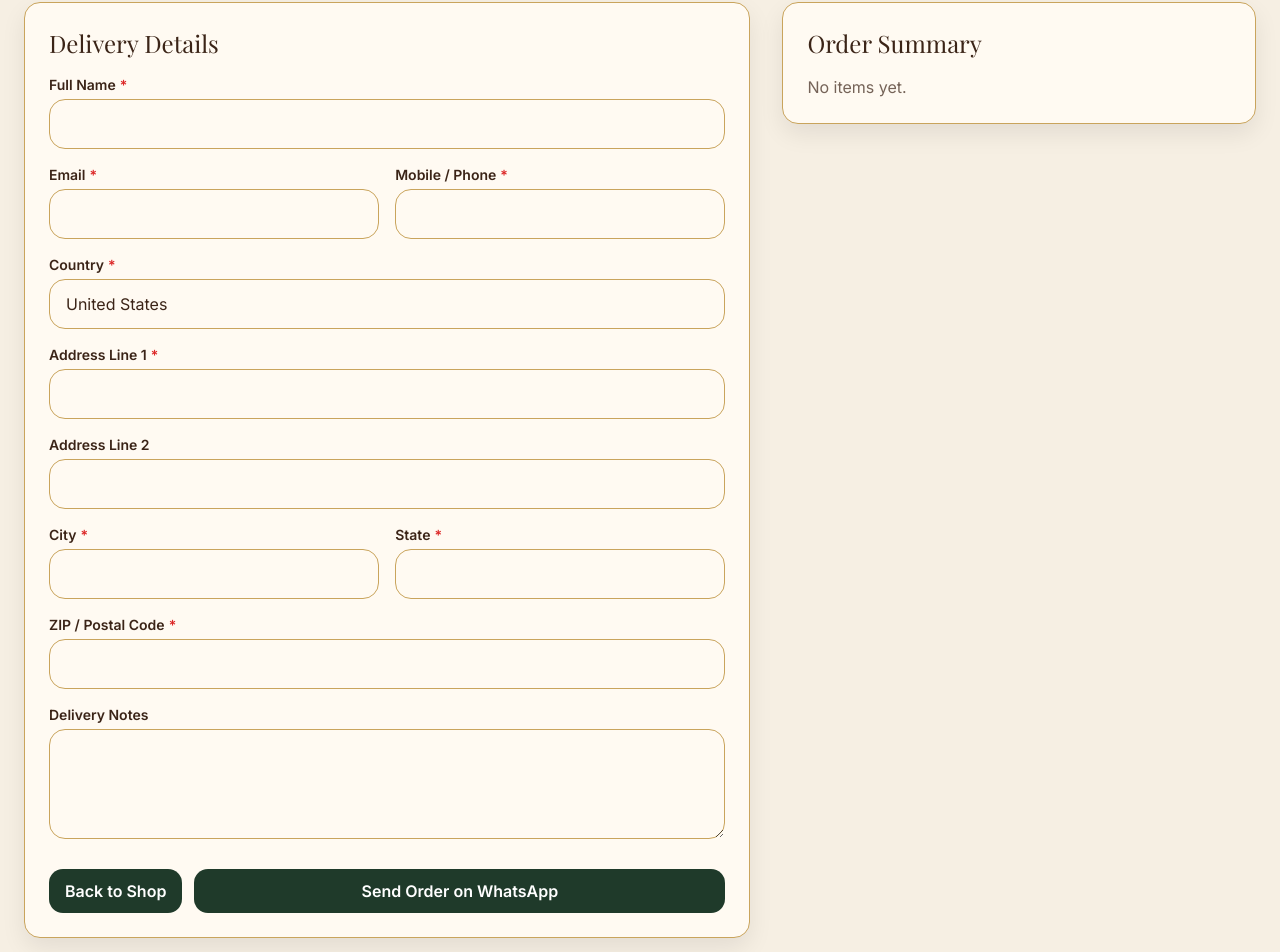
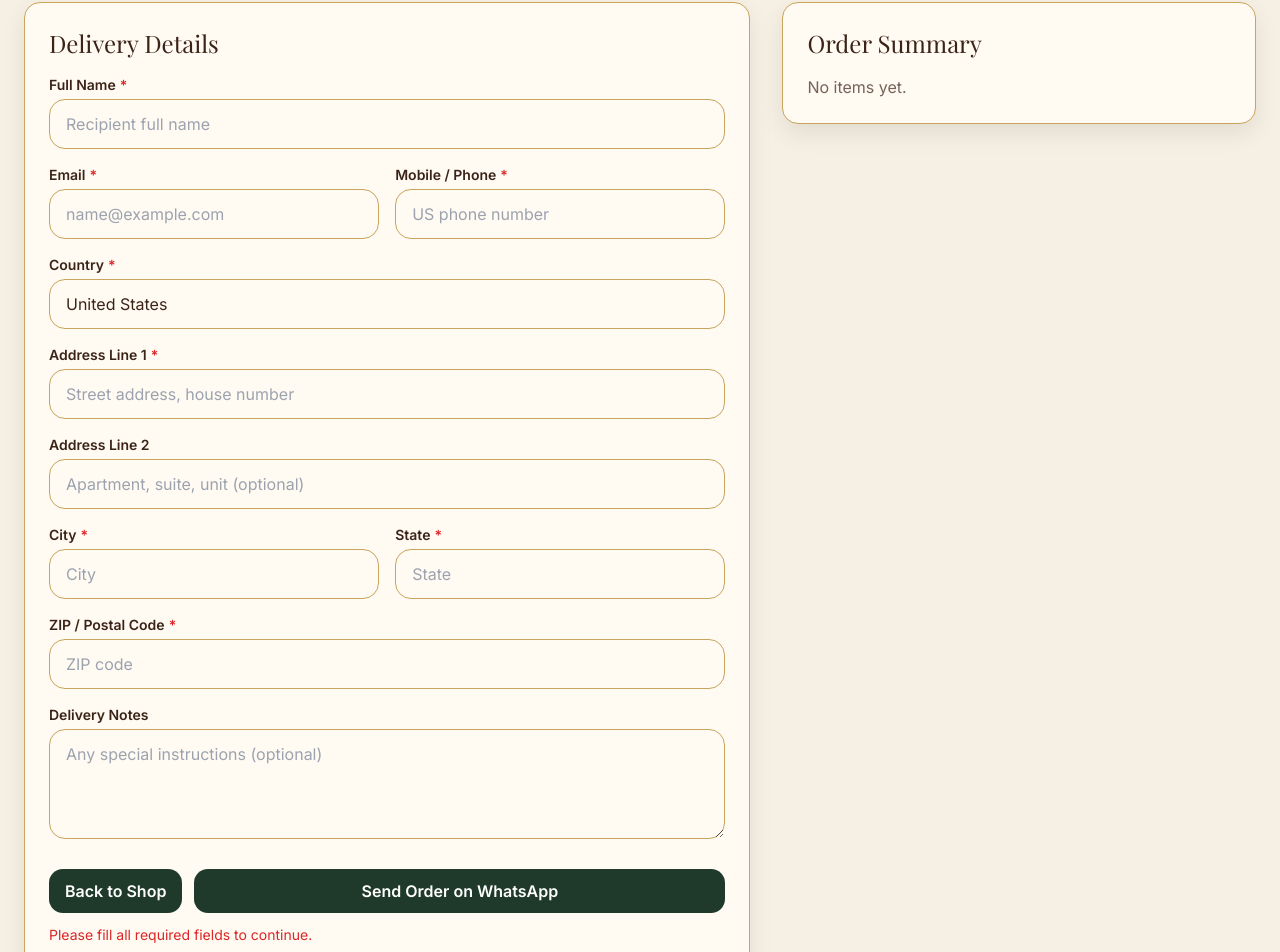
Before and after one commit to Saideep-123/final, a Next.js app: page /checkout in a window 1280 px wide. Shown: the part 219-1171 px from the top of the page. Built offline with nearby package versions, Linux system fonts and the light colour scheme; a web font is replaced by a local one.

Commit message:
Update page.tsx

```diff
--- a/app/checkout/page.tsx
+++ b/app/checkout/page.tsx
@@ -21,7 +21,7 @@ type Shipping = {
 };
 
 const STORAGE_KEY = "konaseema_shipping_v1";
-const WHATSAPP_NUMBER = "91XXXXXXXXXX"; // replace with your number (no +)
+const WHATSAPP_NUMBER = "91XXXXXXXXXX"; // TODO: replace (no +)
 
 function requiredLabel(text: string) {
   return (
@@ -52,7 +52,6 @@ export default function CheckoutPage() {
   const [saving, setSaving] = useState(false);
   const [saveError, setSaveError] = useState<string | null>(null);
 
-  // Load saved shipping from localStorage
   useEffect(() => {
     try {
       const raw = localStorage.getItem(STORAGE_KEY);
@@ -60,7 +59,6 @@ export default function CheckoutPage() {
     } catch {}
   }, []);
 
-  // Persist shipping to localStorage
   useEffect(() => {
     try {
       localStorage.setItem(STORAGE_KEY, JSON.stringify(shipping));
@@ -94,9 +92,10 @@ export default function CheckoutPage() {
   const isValid = Object.keys(errors).length === 0;
 
   const buildWhatsAppMessage = (orderId: string) => {
-    const lines = cart.items.map(
-      (i: any) => `• ${i.name}${i.weight ? ` (${i.weight})` : ""} x${i.qty} = ₹${i.qty * i.price}`
-    );
+    const lines = cart.items.map((i: any) => {
+      const w = i.weight ? ` (${i.weight})` : "";
+      return `• ${i.name}${w} x${i.qty} = ₹${i.qty * i.price}`;
+    });
 
     const shipLines = [
       `Order ID: ${orderId}`,
@@ -104,7 +103,9 @@ export default function CheckoutPage() {
       `Email: ${shipping.email}`,
       `Phone: ${shipping.phone}`,
       `Country: ${shipping.country}`,
-      `Address: ${shipping.address1}${shipping.address2.trim() ? ", " + shipping.address2.trim() : ""}`,
+      `Address: ${shipping.address1}${
+        shipping.address2.trim() ? ", " + shipping.address2.trim() : ""
+      }`,
       `City/State/ZIP: ${shipping.city}, ${shipping.state} ${shipping.zip}`,
       shipping.deliveryNotes.trim() ? `Notes: ${shipping.deliveryNotes.trim()}` : null,
     ].filter(Boolean);
@@ -122,15 +123,22 @@ export default function CheckoutPage() {
     return encodeURIComponent(text);
   };
 
+  /**
+   * Saves:
+   * 1) addresses (your confirmed columns)
+   * 2) orders (must exist with address_id/user_id/subtotal/shipping/total/currency/status/notes)
+   * 3) order_items (minimal columns: order_id/product_id/name/price/qty)
+   */
   const saveOrderToDb = async (): Promise<string> => {
-    setSaveError(null);
-
+    // 0) ensure logged in
     const { data: userData, error: userErr } = await supabase.auth.getUser();
     if (userErr) throw new Error(userErr.message);
     if (!userData.user) throw new Error("Please login to place the order.");
 
     const userId = userData.user.id;
+    console.log("USER ✅", userId);
 
+    // totals
     const subtotal = cart.items.reduce(
       (s: number, it: any) => s + Number(it.price) * Number(it.qty),
       0
@@ -138,7 +146,7 @@ export default function CheckoutPage() {
     const shippingFee = 0;
     const total = subtotal + shippingFee;
 
-    // 1) Address (matches your shown columns)
+    // 1) insert address
     const { data: address, error: addrErr } = await supabase
       .from("addresses")
       .insert({
@@ -156,9 +164,12 @@ export default function CheckoutPage() {
       .select("id")
       .single();
 
-    if (addrErr) throw new Error(addrErr.message);
+    if (addrErr) {
+      console.log("ADDR ERROR FULL:", addrErr);
+      throw new Error(addrErr.message);
+    }
 
-    // 2) Order (requires orders table columns to exist)
+    // 2) insert order
     const { data: order, error: orderErr } = await supabase
       .from("orders")
       .insert({
@@ -174,24 +185,32 @@ export default function CheckoutPage() {
       .select("id")
       .single();
 
-    if (orderErr) throw new Error(orderErr.message);
+    if (orderErr) {
+      console.log("ORDER ERROR FULL:", orderErr);
+      throw new Error(orderErr.message);
+    }
 
-    // 3) Order items (keep only columns that exist for sure)
+    // 3) insert order items (minimal fields to avoid column mismatch)
     const itemsPayload = cart.items.map((i: any) => ({
       order_id: order.id,
       product_id: String(i.id),
       name: i.name,
-      price: i.price,
-      qty: i.qty,
+      price: Number(i.price),
+      qty: Number(i.qty),
     }));
 
     const { error: itemsErr } = await supabase.from("order_items").insert(itemsPayload);
-    if (itemsErr) throw new Error(itemsErr.message);
+    if (itemsErr) {
+      console.log("ITEMS ERROR FULL:", itemsErr);
+      throw new Error(itemsErr.message);
+    }
 
     return String(order.id);
   };
 
   const onSendWhatsApp = async () => {
+    console.log("CLICKED ✅");
+
     setTouched({
       fullName: true,
       email: true,
@@ -207,12 +226,19 @@ export default function CheckoutPage() {
     if (cart.items.length === 0) return;
 
     try {
+      setSaveError(null);
       setSaving(true);
+
       const orderId = await saveOrderToDb();
+
       const msg = buildWhatsAppMessage(orderId);
-      window.open(`https://wa.me/${WHATSAPP_NUMBER}?text=${msg}`, "_blank");
-      // optional: cart.clear();
+      const link = `https://wa.me/${WHATSAPP_NUMBER}?text=${msg}`;
+
+      window.open(link, "_blank");
+      // optional:
+      // cart.clear();
     } catch (e: any) {
+      console.log("SAVE ERROR FULL:", e);
       setSaveError(e?.message || "Failed to save order. Please try again.");
     } finally {
       setSaving(false);
@@ -237,7 +263,7 @@ export default function CheckoutPage() {
           </div>
 
           <div className="grid grid-cols-1 lg:grid-cols-5 gap-8">
-            {/* LEFT */}
+            {/* LEFT: Delivery form */}
             <section className="lg:col-span-3 premium-card p-6">
               <h2 className="text-2xl mb-4">Delivery Details</h2>
 
@@ -251,6 +277,7 @@ export default function CheckoutPage() {
                     onChange={(e) => setShipping((s) => ({ ...s, fullName: e.target.value }))}
                     onBlur={() => setTouched((t) => ({ ...t, fullName: true }))}
                     className={`${inputBase} ${touched.fullName && errors.fullName ? inputErr : ""}`}
+                    placeholder="Recipient full name"
                   />
                   {touched.fullName && errors.fullName && (
                     <p className="text-sm text-red-600 mt-1">{errors.fullName}</p>
@@ -264,6 +291,7 @@ export default function CheckoutPage() {
                     onChange={(e) => setShipping((s) => ({ ...s, email: e.target.value }))}
                     onBlur={() => setTouched((t) => ({ ...t, email: true }))}
                     className={`${inputBase} ${touched.email && errors.email ? inputErr : ""}`}
+                    placeholder="name@example.com"
                   />
                   {touched.email && errors.email && (
                     <p className="text-sm text-red-600 mt-1">{errors.email}</p>
@@ -279,6 +307,7 @@ export default function CheckoutPage() {
                     onChange={(e) => setShipping((s) => ({ ...s, phone: e.target.value }))}
                     onBlur={() => setTouched((t) => ({ ...t, phone: true }))}
                     className={`${inputBase} ${touched.phone && errors.phone ? inputErr : ""}`}
+                    placeholder="US phone number"
                   />
                   {touched.phone && errors.phone && (
                     <p className="text-sm text-red-600 mt-1">{errors.phone}</p>
@@ -286,12 +315,15 @@ export default function CheckoutPage() {
                 </div>
 
                 <div className="md:col-span-2">
-                  <label className="block text-sm font-semibold mb-1">{requiredLabel("Country")}</label>
+                  <label className="block text-sm font-semibold mb-1">
+                    {requiredLabel("Country")}
+                  </label>
                   <input
                     value={shipping.country}
                     onChange={(e) => setShipping((s) => ({ ...s, country: e.target.value }))}
                     onBlur={() => setTouched((t) => ({ ...t, country: true }))}
                     className={`${inputBase} ${touched.country && errors.country ? inputErr : ""}`}
+                    placeholder="United States"
                   />
                   {touched.country && errors.country && (
                     <p className="text-sm text-red-600 mt-1">{errors.country}</p>
@@ -307,6 +339,7 @@ export default function CheckoutPage() {
                     onChange={(e) => setShipping((s) => ({ ...s, address1: e.target.value }))}
                     onBlur={() => setTouched((t) => ({ ...t, address1: true }))}
                     className={`${inputBase} ${touched.address1 && errors.address1 ? inputErr : ""}`}
+                    placeholder="Street address, house number"
                   />
                   {touched.address1 && errors.address1 && (
                     <p className="text-sm text-red-600 mt-1">{errors.address1}</p>
@@ -319,6 +352,7 @@ export default function CheckoutPage() {
                     value={shipping.address2}
                     onChange={(e) => setShipping((s) => ({ ...s, address2: e.target.value }))}
                     className={inputBase}
+                    placeholder="Apartment, suite, unit (optional)"
                   />
                 </div>
 
@@ -329,6 +363,7 @@ export default function CheckoutPage() {
                     onChange={(e) => setShipping((s) => ({ ...s, city: e.target.value }))}
                     onBlur={() => setTouched((t) => ({ ...t, city: true }))}
                     className={`${inputBase} ${touched.city && errors.city ? inputErr : ""}`}
+                    placeholder="City"
                   />
                   {touched.city && errors.city && (
                     <p className="text-sm text-red-600 mt-1">{errors.city}</p>
@@ -342,6 +377,7 @@ export default function CheckoutPage() {
                     onChange={(e) => setShipping((s) => ({ ...s, state: e.target.value }))}
                     onBlur={() => setTouched((t) => ({ ...t, state: true }))}
                     className={`${inputBase} ${touched.state && errors.state ? inputErr : ""}`}
+                    placeholder="State"
                   />
                   {touched.state && errors.state && (
                     <p className="text-sm text-red-600 mt-1">{errors.state}</p>
@@ -357,6 +393,7 @@ export default function CheckoutPage() {
                     onChange={(e) => setShipping((s) => ({ ...s, zip: e.target.value }))}
                     onBlur={() => setTouched((t) => ({ ...t, zip: true }))}
                     className={`${inputBase} ${touched.zip && errors.zip ? inputErr : ""}`}
+                    placeholder="ZIP code"
                   />
                   {touched.zip && errors.zip && (
                     <p className="text-sm text-red-600 mt-1">{errors.zip}</p>
@@ -369,6 +406,7 @@ export default function CheckoutPage() {
                     value={shipping.deliveryNotes}
                     onChange={(e) => setShipping((s) => ({ ...s, deliveryNotes: e.target.value }))}
                     className={`${inputBase} min-h-[110px]`}
+                    placeholder="Any special instructions (optional)"
                   />
                 </div>
               </div>
@@ -393,9 +431,15 @@ export default function CheckoutPage() {
               </div>
 
               {saveError && <p className="mt-3 text-sm text-red-600">{saveError}</p>}
+              {!isValid && (
+                <p className="mt-3 text-sm text-red-600">Please fill all required fields to continue.</p>
+              )}
+              {cart.items.length === 0 && (
+                <p className="mt-3 text-sm text-red-600">Your cart is empty. Add items to proceed.</p>
+              )}
             </section>
 
-            {/* RIGHT */}
+            {/* RIGHT: Order summary */}
             <aside className="lg:col-span-2 premium-card p-6 h-fit">
               <h2 className="text-2xl mb-4">Order Summary</h2>
 
@@ -421,6 +465,7 @@ export default function CheckoutPage() {
                               className="px-3 py-1 border border-gold rounded-full"
                               onClick={() => cart.dec(i.id)}
                               type="button"
+                              aria-label={`Decrease ${i.name}`}
                             >
                               -
                             </button>
@@ -429,6 +474,7 @@ export default function CheckoutPage() {
                               className="px-3 py-1 border border-gold rounded-full"
                               onClick={() => cart.inc(i.id)}
                               type="button"
+                              aria-label={`Increase ${i.name}`}
                             >
                               +
                             </button>
@@ -446,10 +492,22 @@ export default function CheckoutPage() {
                   ))}
 
                   <div className="border-t border-gold pt-4">
+                    <div className="flex justify-between mb-2">
+                      <span className="opacity-80">Items</span>
+                      <span className="font-semibold">{cart.count}</span>
+                    </div>
                     <div className="flex justify-between text-lg">
                       <span className="opacity-80">Subtotal</span>
                       <span className="font-bold">₹{cart.total}</span>
                     </div>
+
+                    <button
+                      className="w-full mt-4 text-sm underline opacity-80 hover:opacity-100"
+                      onClick={cart.clear}
+                      type="button"
+                    >
+                      Clear cart
+                    </button>
                   </div>
                 </div>
               )}
```
